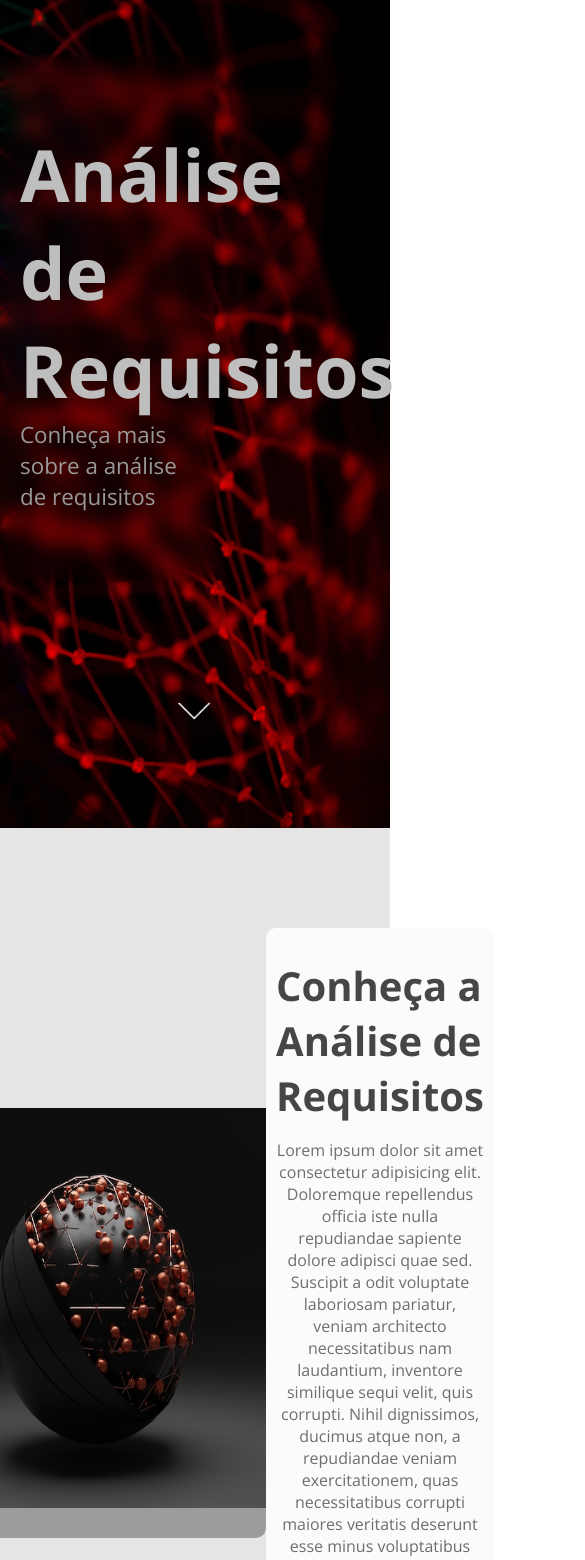
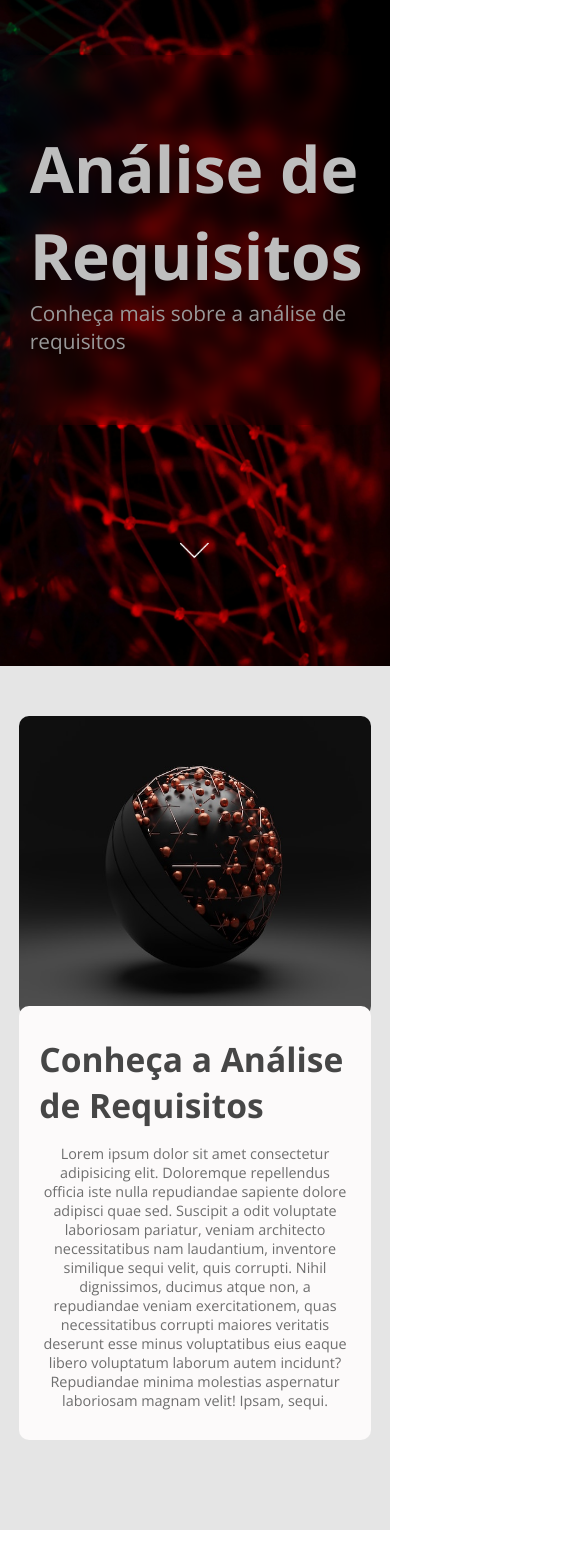
Before and after one commit to Juliana-24/Projeto_Interdisciplinar_4, a React (Vite) app: page /sobre in a window 390 px wide. Shown: the part 220-1780 px from the top of the page, 585 px wide, since content can reach past the window. Built offline with nearby package versions, Linux system fonts and the light colour scheme; no server answers; sample sign-in values are in the browser's storage.

Commit message:
pagina de sobre responsiva

```diff
--- a/src/components/FormContato/styles.css
+++ b/src/components/FormContato/styles.css
@@ -66,3 +66,29 @@
   cursor: pointer;
   margin-top: 1rem;
 }
+
+@media (max-width: 680px) {
+  .containerFormContato .containerForm {
+    width: 95%;
+  }
+}
+
+@media (max-width: 530px) {
+  .containerFormContato .containerForm p {
+    padding: 0 15px;
+    text-align: center;
+  }
+}
+
+@media (max-width: 390px) {
+  .containerFormContato {
+    padding: 100px 0;
+  }
+  .containerFormContato .containerForm h1 {
+    font-size: 2.2rem;
+    margin-bottom: 1rem;
+  }
+  .containerFormContato .containerForm p {
+    display: none;
+  }
+}
--- a/src/components/GridCardSobre/styles.css
+++ b/src/components/GridCardSobre/styles.css
@@ -20,3 +20,36 @@
   padding: 20px;
   max-width: 1360px;
 }
+
+@media (max-width: 950px) {
+  .containerCards .containerGridCardsSobre {
+    grid-template-columns: repeat(auto-fit, minmax(350px, 1fr));
+    padding: 20px;
+    gap: 40px;
+  }
+}
+
+@media (max-width: 710px) {
+  .containerCards h1 {
+    padding: 0 15px;
+  }
+}
+
+@media (max-width: 452px) {
+  .containerCards h1 {
+    font-size: 2.3rem;
+  }
+}
+
+@media (max-width: 420px) {
+  .containerCards h1 {
+    font-size: 2.1rem;
+  }
+}
+
+@media (max-width: 384px) {
+  .containerCards h1 {
+    font-size: 2rem;
+    padding: 0 10px;
+  }
+}
--- a/src/pages/Sobre/styles.css
+++ b/src/pages/Sobre/styles.css
@@ -14,7 +14,7 @@
 }
 .containerInicioSobre .containerTextos {
   padding: 70px 20px;
-  width: 55%;
+  width: 60%;
   border-radius: 10px;
   backdrop-filter: blur(10px);
 }
@@ -64,11 +64,10 @@
 }
 .containerInfo .containerInformacoes {
   background-color: #fcfafa;
-
   margin-top: -30px;
   border-radius: 10px;
   width: 70%;
-  padding: 30px 10px;
+  padding: 30px 20px;
   display: flex;
   align-items: center;
   justify-content: center;
@@ -83,4 +82,100 @@
 .containerInfo .containerInformacoes p {
   color: #6e6e6e;
   text-align: center;
+  font-size: 1rem;
 }
+
+@media (max-width: 1340px) {
+  .containerInicioSobre .containerTextos {
+    width: 75%;
+  }
+}
+
+@media (max-width: 1200px) {
+  .containerInfo .containerBorderImagem {
+    background-color: #e5e5e5;
+  }
+}
+
+@media (max-width: 1090px) {
+  .containerInfo .containerBorderImagem .containerImagemInformacoes {
+    height: 450px;
+    margin-top: -40px;
+  }
+  .containerInicioSobre .containerTextos {
+    width: 95%;
+  }
+}
+
+@media (max-width: 845px) {
+  .containerInicioSobre {
+    align-items: center;
+  }
+  .containerInicioSobre .containerTextos h1 {
+    font-size: 4.2rem;
+  }
+  .containerInicioSobre .containerTextos p {
+    font-size: 1.3rem;
+  }
+  .containerInicioSobre .containerSeta img {
+    width: 95px;
+  }
+  .containerInfo {
+    flex-direction: column;
+  }
+  .containerInfo .containerBorderImagem {
+    width: 85%;
+  }
+  .containerInfo .containerBorderImagem .containerImagemInformacoes {
+    width: 100%;
+    margin-right: 0;
+  }
+  .containerInfo .containerInformacoes {
+    width: 85%;
+  }
+}
+
+@media (max-width: 650px) {
+  .containerInfo .containerBorderImagem {
+    width: 90%;
+  }
+  .containerInfo .containerInformacoes {
+    width: 90%;
+  }
+  .containerInfo .containerInformacoes h2 {
+    font-size: 2.3rem;
+  }
+}
+@media (max-width: 530px) {
+  .containerInfo {
+    padding: 90px 10px;
+  }
+  .containerInfo .containerBorderImagem {
+    width: 90%;
+    height: 280px;
+  }
+  .containerInfo .containerBorderImagem .containerImagemInformacoes {
+    height: 300px;
+  }
+  .containerInfo .containerInformacoes {
+    width: 90%;
+  }
+}
+
+@media (max-width: 410px) {
+  .containerInicioSobre .containerTextos h1 {
+    font-size: 4rem;
+  }
+  .containerInfo .containerBorderImagem {
+    width: 95%;
+  }
+  .containerInfo .containerInformacoes {
+    width: 95%;
+  }
+  .containerInfo .containerInformacoes h2 {
+    font-size: 2.1rem;
+  }
+  .containerInfo .containerInformacoes p {
+    font-size: 0.9rem;
+  }
+}
```
